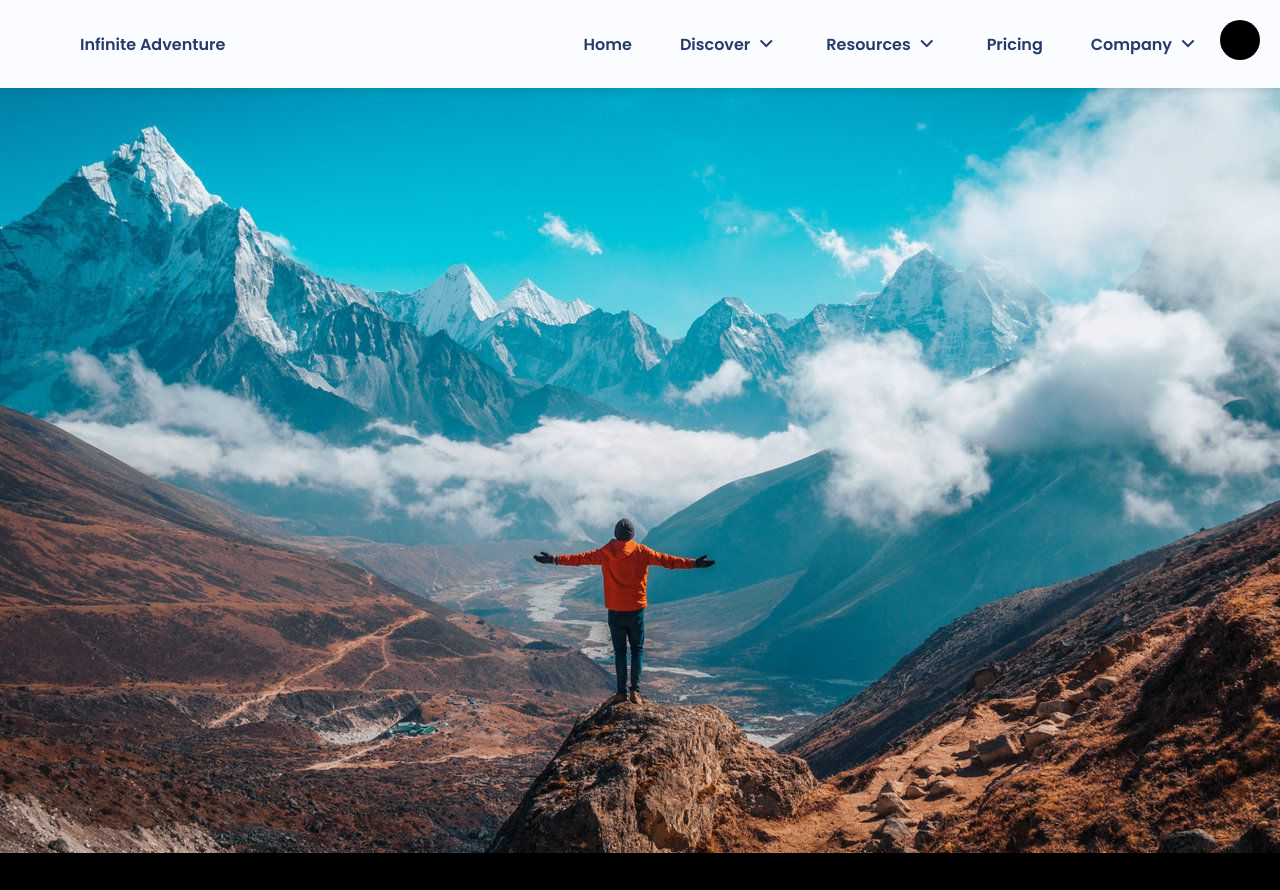
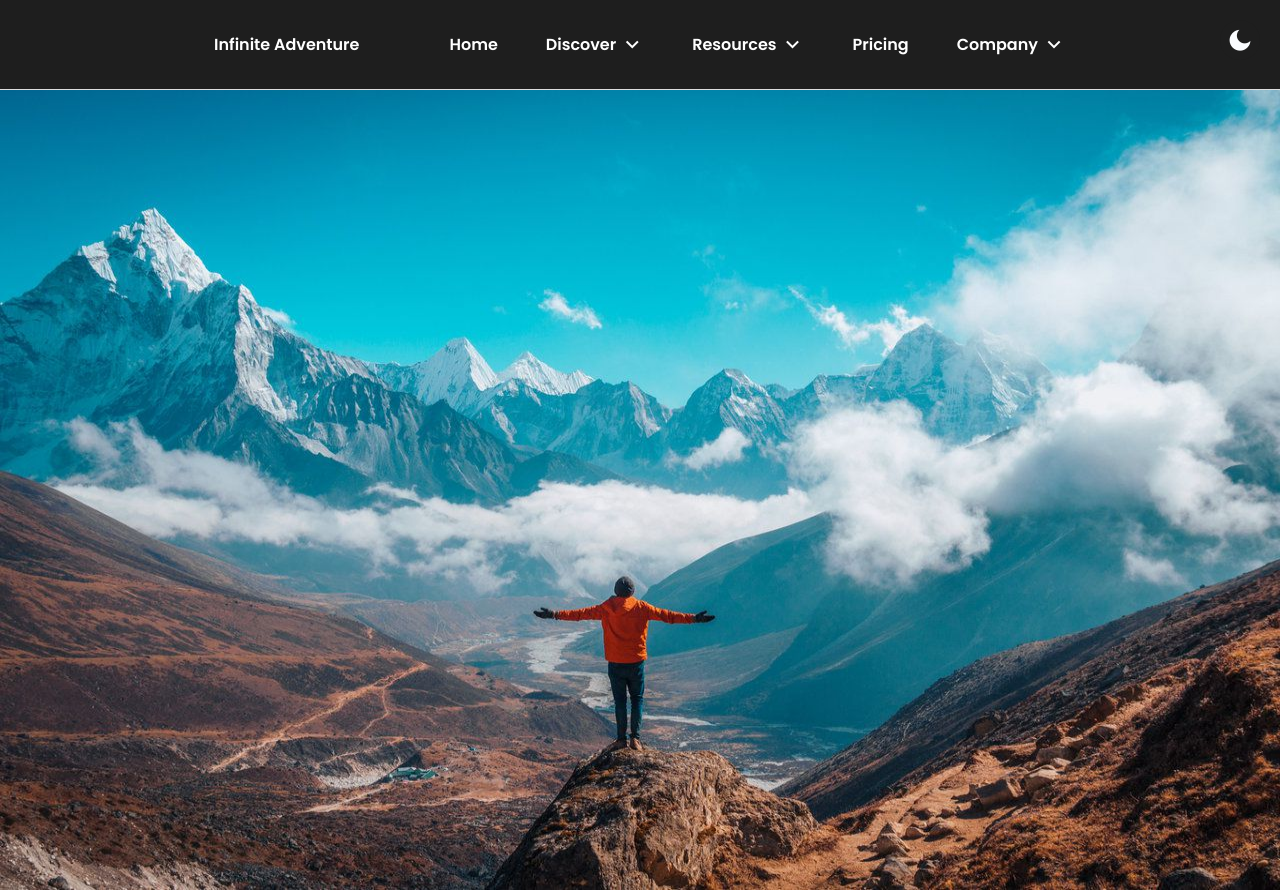
Before and after one commit to esha622/PRODIGY_WD_01, a plain HTML site: page index.html in a window 1280 px wide. Both pictures are taken after a click on the item 1240 px from the left and 40 px from the top of the page. Before the commit the page ends 860 px from the top, so only its background shows below. Drawn offline with nearby package versions, Linux system fonts and the light colour scheme.

Commit message:
initial commit

```diff
--- a/index.html
+++ b/index.html
@@ -200,7 +200,7 @@
                             </div>
                         </div>
                     </li>
-                    <li id="theme-switch">
+                    <li id="theme-toggle">
                         <i class="ri-sun-line"></i>
                         <i class="ri-moon-fill"></i>
                     </li>
--- a/index.js
+++ b/index.js
@@ -51,7 +51,7 @@ const removeStyle = () =>{
 
 addEventListener('resize', removeStyle)
 
-const themeButton = document.getElementById('theme-switch')
+const themeButton = document.getElementById('theme-toggle')
 const DarkMode = 'darkmode'
 const iconTheme = 'bx-sun'
 
--- a/style.css
+++ b/style.css
@@ -18,13 +18,19 @@
   --z-tooltip: 10;
   --z-fixed: 100;
 }
-body.darkmode{
+.darkmode{
   --base-color: black;
-  --base-variant: black;
-  --text-color: hsl(240, 100%, 98%);
-  --secondary-text: rgba(185, 185, 185, 0.662);
+  --base-variant: #1e1e1e;
+  --text-color: hsl(0, 0%, 0%);
+  --secondary-text: rgba(0, 0, 0, 0.662);
   --primary-color: #3a435d;
   --accent-color: #0071ff;
+  --title-color: hsl(0, 0%, 100%);
+}
+.darkmode .header {
+  background-color: var(--base-variant);
+  color: var(--base-color);
+
 }
 @media screen and (min-width: 1024px) {
   :root {
@@ -60,20 +66,22 @@ a {
 }
 
 .header {
-  position: fixed;
-  top: 0;
-  left: 0;
-  width: 100%;
-  box-shadow: 0 2px 8px hsla(220, 68%, 12%, 0.1);
-  background-color: var(--body-color);
-  z-index: var(--z-fixed);
+  display: flex;
+  justify-content: space-between;
+  align-items: center;
+  padding: 1rem;
+  background-color: var(--base-variant);
+  color: var(--text-color);
+  border-bottom: 1px solid #ddd;
+  height: 90px;
+  position: relative;
 }
 
 .nav {
   height: var(--header-height);
 }
 .nav__data {
-  height: 100%;
+  width: 100%;
   display: flex;
   justify-content: space-between;
   align-items: center;
@@ -85,6 +93,7 @@ a {
   color: var(--title-color);
   font-weight: var(--font-semi-bold);
   transition: color 0.3s;
+  margin-right: 90px;
 }
 .nav__logo i {
   font-size: 1.25rem;
@@ -96,10 +105,12 @@ a {
   position: relative;
   width: 32px;
   height: 32px;
+  margin-left: auto;
 }
 .nav__toggle-menu, .nav__toggle-close {
   font-size: 1.25rem;
   color: var(--title-color);
+  background-color: var(--base-variant);
   position: absolute;
   display: grid;
   place-items: center;
@@ -159,8 +170,27 @@ a {
   opacity: 1;
   transform: rotate(90deg);
 }
+.darkmode .nav .container{
+  background-color: var(--base-variant);
+}
+.darkmode .nav__list{
+  background-color: var(--base-variant);
+}
+.darkmode .nav__menu {
+  color: var(--body-color);
+  background-color: var(--base-variant);
+}
+.darkmode .dropdown__link {
+  color: var(--body-color);
+  background-color: var(--base-variant);
+}
 
-#theme-switch{
+.darkmode .dropdown__icon i,
+.darkmode .dropdown__title {
+  color: var(--body-color);
+  background-color: var(--base-variant);
+}
+#theme-toggle{
   cursor: pointer;
   padding:0;
   width: 40px;
@@ -176,19 +206,51 @@ a {
   right: 20px;
   font-size: 30px;
 }
-#theme-switch i{
+#theme-toggle i{
   fill: var(--primary-color);
   font-size: 25px;
 }
-#theme-switch i:last-child{
+#theme-toggle i:last-child{
   display: none;
 }
-.darkmode #theme-switch i:first-child{
+.darkmode #theme-toggle i:first-child{
   display: none;
 }
-.darkmode #themeswitch i:last-child{
+.darkmode #theme-toggle i:last-child{
   display: block;
 
+}
+/* Responsive Image */
+.main_bg {
+  width: 100%;
+  height: auto;
+  max-height: 100vh;
+  display: flex;
+  justify-content: center;
+  align-items: center;
+}
+
+.main_bg img {
+  width: 100%;
+  height: auto;
+  object-fit: cover;
+  max-width: 100%;
+}
+
+@media screen and (max-width: 768px) {
+  .main_bg {
+    height: auto;
+  }
+
+  .main_bg img {
+    max-height: 60vh;
+  }
+}
+
+@media screen and (min-width: 1024px) {
+  .main_bg img {
+    max-height: 100vh;
+  }
 }
 
 
```
